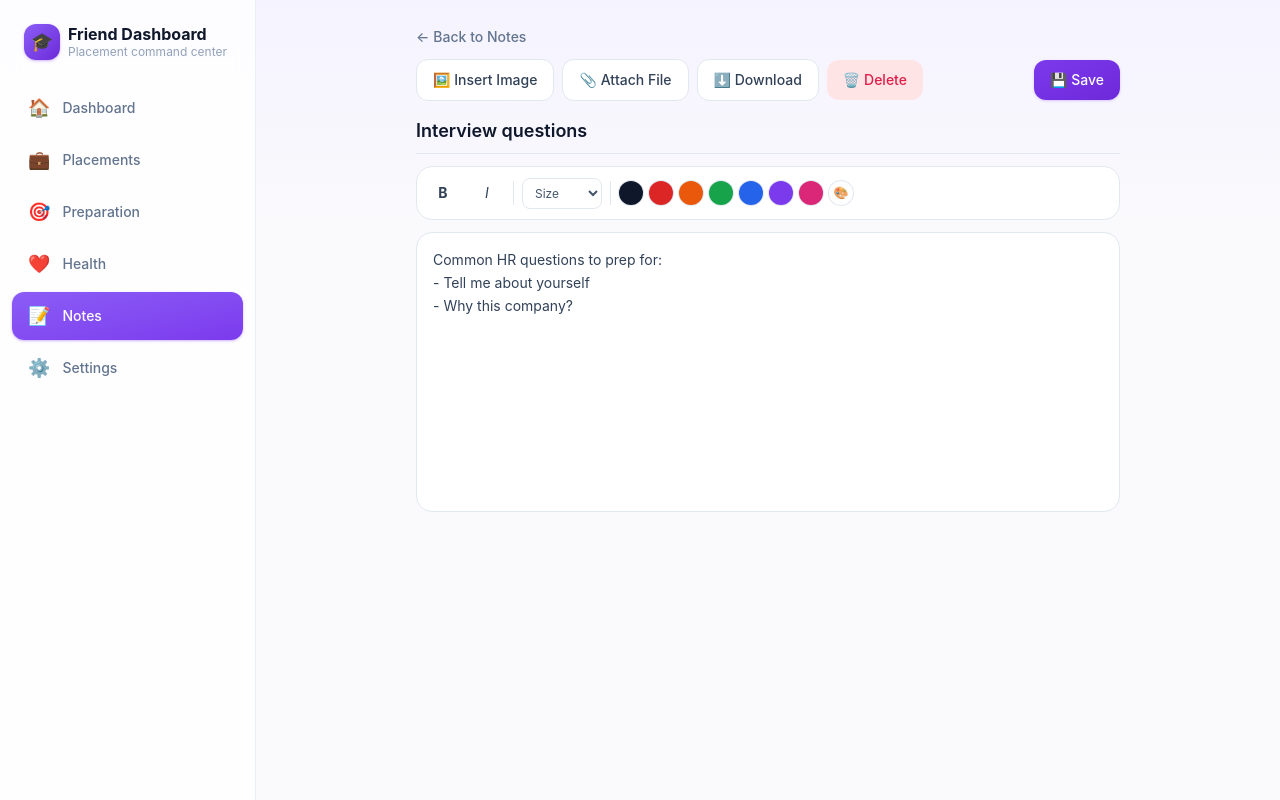
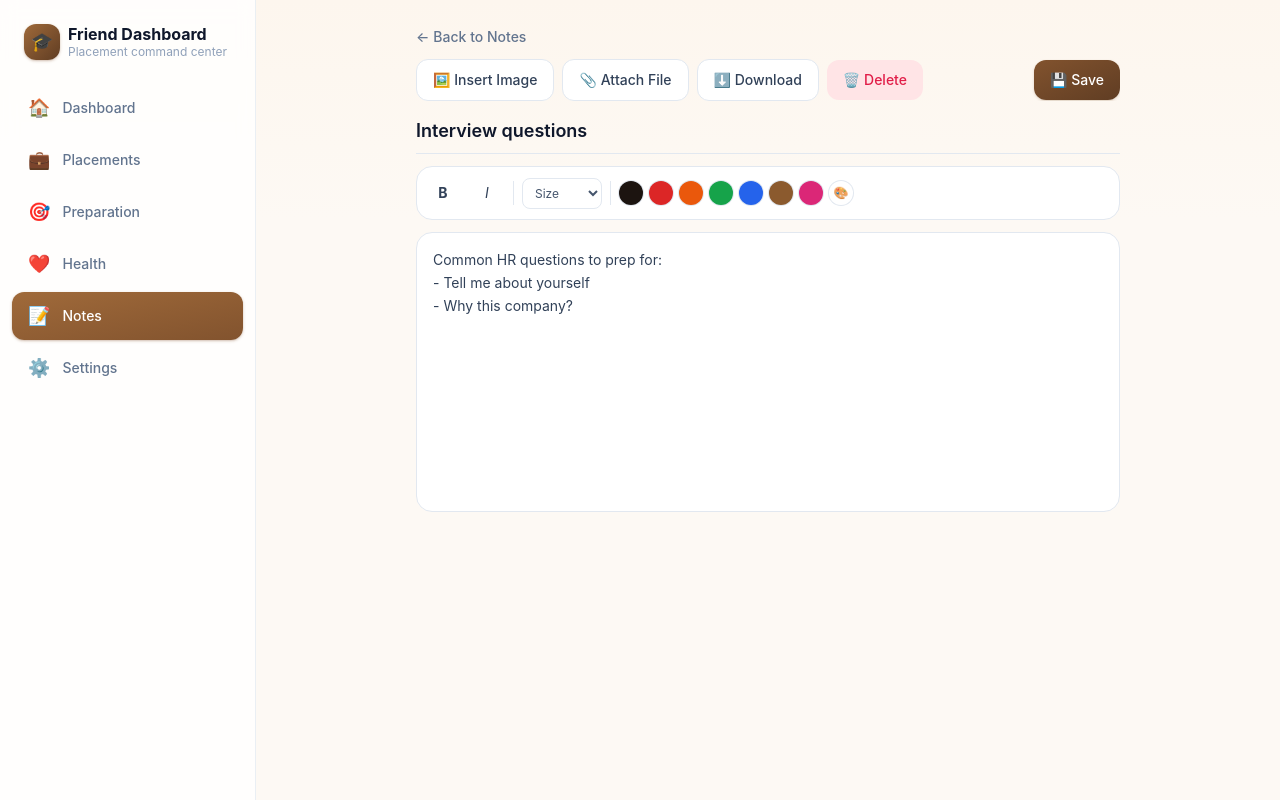
Before and after one commit to BhavaniG-aqua/harvesta-dashboard, a React (Vite) app: page /notes/note-1 in a window 1280 px wide. Built offline with nearby package versions, Linux system fonts and the light colour scheme.

Commit message:
Fix note toolbar color picker (track selection via selectionchange instead of fragile mousedown snapshot); action bar now a single scrollable row; swap theme from violet to warm brown/tan palette

```diff
--- a/src/components/notes/NoteToolbar.jsx
+++ b/src/components/notes/NoteToolbar.jsx
@@ -1,4 +1,4 @@
-import { useRef } from "react";
+import { useEffect, useRef } from "react";
 
 const FONT_SIZES = [
   { label: "Small", value: "2" },
@@ -8,12 +8,12 @@ const FONT_SIZES = [
 ];
 
 const COLOR_PRESETS = [
-  "#0f172a", // slate-900 (default/dark)
+  "#1c1410", // near-black (default/dark text)
   "#dc2626", // red
   "#ea580c", // orange
   "#16a34a", // green
   "#2563eb", // blue
-  "#7c3aed", // violet (brand)
+  "#8b5a2e", // brand brown
   "#db2777", // pink
 ];
 
@@ -22,45 +22,66 @@ const COLOR_PRESETS = [
 // major browser for these basic operations (bold/italic/font size/color),
 // which keeps this dependency-free instead of pulling in a full editor
 // framework like TipTap/Slate for what is meant to be a simple notepad.
+//
+// Selection tracking: contentEditable loses its text selection the instant
+// focus moves to a toolbar control (a <button>, <select>, or the native
+// color picker). Rather than trying to capture the selection only at the
+// one right moment (fragile — differs per control type), we continuously
+// track the LAST valid selection made inside the editor via a
+// `selectionchange` listener on the document, and restore that exact
+// range immediately before running any command. This is the standard,
+// reliable pattern for building a custom contentEditable toolbar.
 function NoteToolbar({ editorRef }) {
   const savedRangeRef = useRef(null);
 
-  // Native <select>/<input type="color"> steal focus away from the
-  // contentEditable the instant they open, which wipes out the current
-  // text selection. We snapshot it on mousedown (just before focus
-  // shifts) and restore it right before applying the format.
-  function saveSelection() {
+  useEffect(() => {
+    function handleSelectionChange() {
       const sel = window.getSelection();
-    if (sel && sel.rangeCount > 0 && editorRef.current?.contains(sel.anchorNode)) {
+      if (
+        sel &&
+        sel.rangeCount > 0 &&
+        editorRef.current &&
+        editorRef.current.contains(sel.anchorNode)
+      ) {
         savedRangeRef.current = sel.getRangeAt(0).cloneRange();
       }
     }
+    document.addEventListener("selectionchange", handleSelectionChange);
+    return () => document.removeEventListener("selectionchange", handleSelectionChange);
+  }, [editorRef]);
 
-  function restoreSelection() {
+  function exec(command, value = null) {
+    const editor = editorRef.current;
+    if (!editor) return;
+    editor.focus();
+
     const range = savedRangeRef.current;
-    if (!range) return;
+    if (range) {
       const sel = window.getSelection();
       sel.removeAllRanges();
       sel.addRange(range);
     }
 
-  function exec(command, value = null) {
-    editorRef.current?.focus();
-    restoreSelection();
     document.execCommand("styleWithCSS", false, true);
     document.execCommand(command, false, value);
+
+    // Keep our snapshot in sync with whatever the selection now is
+    // (execCommand can change it), so the next action still works.
+    const sel = window.getSelection();
+    if (sel && sel.rangeCount > 0 && editor.contains(sel.anchorNode)) {
+      savedRangeRef.current = sel.getRangeAt(0).cloneRange();
+    }
   }
 
   return (
-    <div className="flex flex-wrap items-center gap-2 rounded-2xl border border-slate-200 bg-white p-2">
+    <div className="no-scrollbar flex items-center gap-2 overflow-x-auto rounded-2xl border border-slate-200 bg-white p-2">
       <button
         type="button"
         onMouseDown={(e) => {
           e.preventDefault();
-          saveSelection();
           exec("bold");
         }}
-        className="flex h-9 w-9 items-center justify-center rounded-lg text-sm font-bold text-slate-700 hover:bg-slate-100"
+        className="flex h-9 w-9 shrink-0 items-center justify-center rounded-lg text-sm font-bold text-slate-700 hover:bg-slate-100"
         aria-label="Bold"
         title="Bold"
       >
@@ -70,27 +91,25 @@ function NoteToolbar({ editorRef }) {
         type="button"
         onMouseDown={(e) => {
           e.preventDefault();
-          saveSelection();
           exec("italic");
         }}
-        className="flex h-9 w-9 items-center justify-center rounded-lg text-sm italic text-slate-700 hover:bg-slate-100"
+        className="flex h-9 w-9 shrink-0 items-center justify-center rounded-lg text-sm italic text-slate-700 hover:bg-slate-100"
         aria-label="Italic"
         title="Italic"
       >
         I
       </button>
 
-      <div className="h-6 w-px bg-slate-200" aria-hidden="true" />
+      <div className="h-6 w-px shrink-0 bg-slate-200" aria-hidden="true" />
 
       <select
-        onMouseDown={saveSelection}
         onChange={(e) => {
           exec("fontSize", e.target.value);
           e.target.blur();
         }}
         defaultValue=""
         aria-label="Font size"
-        className="rounded-lg border border-slate-200 bg-white px-2 py-1.5 text-xs text-slate-600 outline-none focus:border-brand-400"
+        className="shrink-0 rounded-lg border border-slate-200 bg-white px-2 py-1.5 text-xs text-slate-600 outline-none focus:border-brand-400"
       >
         <option value="" disabled>
           Size
@@ -102,28 +121,26 @@ function NoteToolbar({ editorRef }) {
         ))}
       </select>
 
-      <div className="h-6 w-px bg-slate-200" aria-hidden="true" />
+      <div className="h-6 w-px shrink-0 bg-slate-200" aria-hidden="true" />
 
-      <div className="flex items-center gap-1.5">
+      <div className="flex shrink-0 items-center gap-1.5">
         {COLOR_PRESETS.map((color) => (
           <button
             key={color}
             type="button"
             onMouseDown={(e) => {
               e.preventDefault();
-              saveSelection();
               exec("foreColor", color);
             }}
-            className="h-6 w-6 rounded-full ring-1 ring-slate-200 transition-transform hover:scale-110"
+            className="h-6 w-6 shrink-0 rounded-full ring-1 ring-slate-200 transition-transform hover:scale-110"
             style={{ backgroundColor: color }}
             aria-label={`Text color ${color}`}
             title="Text color"
           />
         ))}
         <label
-          className="flex h-6 w-6 cursor-pointer items-center justify-center rounded-full text-xs ring-1 ring-slate-200 hover:bg-slate-50"
+          className="flex h-6 w-6 shrink-0 cursor-pointer items-center justify-center rounded-full text-xs ring-1 ring-slate-200 hover:bg-slate-50"
           title="Custom color"
-          onMouseDown={saveSelection}
         >
           🎨
           <input
--- a/src/index.css
+++ b/src/index.css
@@ -1,16 +1,16 @@
 @import "tailwindcss";
 
 @theme {
-  /* Primary brand — indigo/violet, more distinctive than plain blue */
-  --color-brand-50: #f5f3ff;
-  --color-brand-100: #ede9fe;
-  --color-brand-200: #ddd6fe;
-  --color-brand-300: #c4b5fd;
-  --color-brand-400: #a78bfa;
-  --color-brand-500: #8b5cf6;
-  --color-brand-600: #7c3aed;
-  --color-brand-700: #6d28d9;
-  --color-brand-800: #5b21b6;
+  /* Primary brand — warm brown/tan palette (per user-provided reference) */
+  --color-brand-50: #fdf6ee;
+  --color-brand-100: #f7e4cd;
+  --color-brand-200: #eecba3;
+  --color-brand-300: #dda876;
+  --color-brand-400: #c2854f;
+  --color-brand-500: #a06a3a;
+  --color-brand-600: #82532e;
+  --color-brand-700: #603d23;
+  --color-brand-800: #402a18;
 
   /* Accent — warm coral, used sparingly for highlights/CTAs */
   --color-accent-100: #ffe4e6;
@@ -25,7 +25,7 @@
   --color-success-600: #059669;
 
   /* Warm background tint for cards / sections */
-  --color-canvas: #faf9fc;
+  --color-canvas: #fdf9f4;
 
   --font-sans: "Inter", system-ui, -apple-system, "Segoe UI", Roboto, sans-serif;
 }
@@ -39,7 +39,7 @@ body,
 body {
   -webkit-tap-highlight-color: transparent;
   overscroll-behavior-y: none;
-  background: linear-gradient(180deg, #f5f3ff 0%, #faf9fc 220px, #faf9fc 100%);
+  background: linear-gradient(180deg, #fdf6ee 0%, #fdf9f4 220px, #fdf9f4 100%);
 }
 
 /* Hide scrollbar but keep scroll for horizontal chip rows etc. */
@@ -73,7 +73,7 @@ body {
 }
 .card-interactive:hover {
   transform: translateY(-2px);
-  box-shadow: 0 8px 20px -6px rgba(124, 58, 237, 0.18);
+  box-shadow: 0 8px 20px -6px rgba(130, 83, 46, 0.2);
 }
 
 /* Basic prose styling for the docx->HTML preview (mammoth output) since
--- a/src/pages/Notes/NoteEditor.jsx
+++ b/src/pages/Notes/NoteEditor.jsx
@@ -143,8 +143,8 @@ function NoteEditorPage() {
     <div>
       <BackLink to="/notes" label="Back to Notes" />
 
-      {/* All page-level actions live together at the top. */}
-      <div className="mb-4 flex flex-wrap items-center gap-2">
+      {/* All page-level actions live together at the top, on one scrollable row. */}
+      <div className="no-scrollbar mb-4 flex items-center gap-2 overflow-x-auto">
         <input
           ref={imageInputRef}
           type="file"
@@ -152,7 +152,7 @@ function NoteEditorPage() {
           className="hidden"
           onChange={handleInsertImage}
         />
-        <Button variant="secondary" onClick={() => imageInputRef.current?.click()}>
+        <Button variant="secondary" className="shrink-0" onClick={() => imageInputRef.current?.click()}>
           🖼️ Insert Image
         </Button>
 
@@ -163,23 +163,23 @@ function NoteEditorPage() {
           className="hidden"
           onChange={handleAttachFile}
         />
-        <Button variant="secondary" onClick={() => fileInputRef.current?.click()}>
+        <Button variant="secondary" className="shrink-0" onClick={() => fileInputRef.current?.click()}>
           📎 Attach File
         </Button>
 
-        <Button variant="secondary" onClick={handleDownloadNote}>
+        <Button variant="secondary" className="shrink-0" onClick={handleDownloadNote}>
           ⬇️ Download
         </Button>
 
-        <Button variant="danger" onClick={handleDelete}>
+        <Button variant="danger" className="shrink-0" onClick={handleDelete}>
           🗑️ Delete
         </Button>
 
-        <div className="flex-1" />
-
-        <Button onClick={handleSave}>💾 Save</Button>
+        <Button className="ml-auto shrink-0" onClick={handleSave}>
+          💾 Save
+        </Button>
         {saved ? (
-          <span className="text-xs font-medium text-success-600">Saved ✓</span>
+          <span className="shrink-0 text-xs font-medium text-success-600">Saved ✓</span>
         ) : null}
       </div>
 
```
Also changed, not shown: 1 other file (tests, documents, lock files or other folders). Lines whose indentation alone changed are shown as unchanged.
